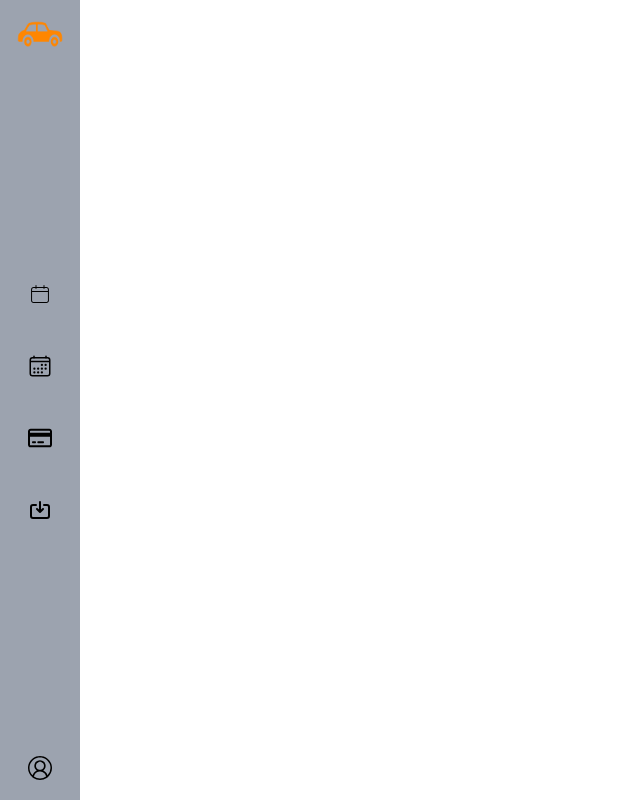
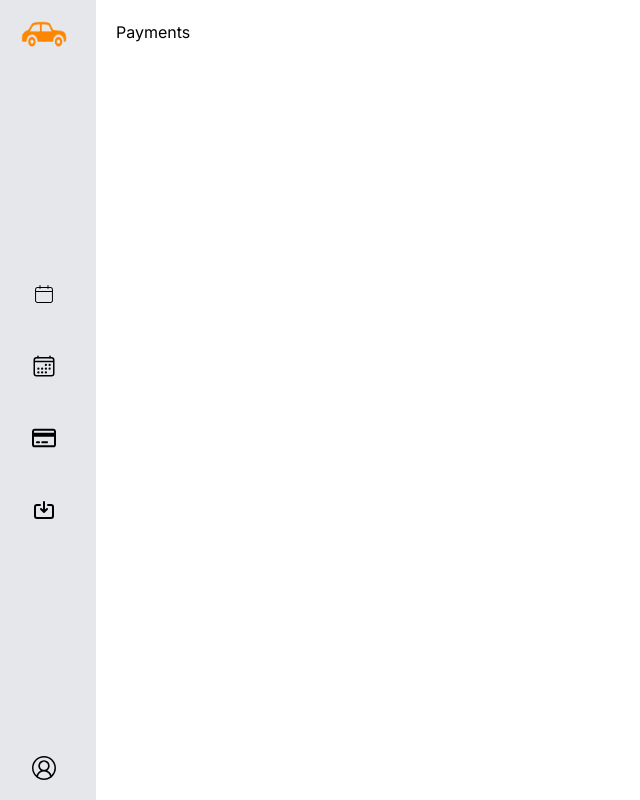
Before and after one commit to hamideghbali/cab-taxi, a Next.js app in the folder cab-booking/: page /payment in a window 1280 px wide. Shown: the whole page, without its empty margins (0-640 px from the left). Built offline with nearby package versions, Linux system fonts and the light colour scheme.

Commit message:
fix sidebar overlapping

```diff
--- a/cab-booking/package.json
+++ b/cab-booking/package.json
@@ -10,6 +10,7 @@
   },
   "dependencies": {
     "@googlemaps/js-api-loader": "^1.16.6",
+    "@radix-ui/react-label": "^2.0.2",
     "@radix-ui/react-slot": "^1.0.2",
     "@types/google.maps": "^3.55.8",
     "class-variance-authority": "^0.7.0",
--- a/cab-booking/src/app/account/page.tsx
+++ b/cab-booking/src/app/account/page.tsx
@@ -1,9 +1,3 @@
-import { SideBar } from "@/components/SideBar/SideBar"
-
-export default function Page () {
-  return (
-    <>
-    <SideBar />
-    </>
-  )
+export default function Page() {
+  return <div className="p-5">Account</div>;
 }
--- a/cab-booking/src/app/bookings/page.tsx
+++ b/cab-booking/src/app/bookings/page.tsx
@@ -1,9 +1,3 @@
-import { SideBar } from "@/components/SideBar/SideBar"
-
-export default function Page () {
-  return (
-    <>
-    <SideBar />
-    </>
-  )
+export default function Page() {
+  return <div className="p-5">Bookings</div>;
 }
--- a/cab-booking/src/app/layout.tsx
+++ b/cab-booking/src/app/layout.tsx
@@ -1,6 +1,7 @@
 import type { Metadata } from "next";
 import { Inter } from "next/font/google";
 import "./globals.css";
+import { SideBar } from "@/components/SideBar";
 
 const inter = Inter({ subsets: ["latin"] });
 
@@ -16,7 +17,10 @@ export default function RootLayout({
 }>) {
   return (
     <html lang="en">
-      <body className={inter.className}>{children}</body>
+      <body className={inter.className}>
+        <SideBar />
+        <main className="ml-24">{children}</main>
+      </body>
     </html>
   );
 }
--- a/cab-booking/src/app/page.tsx
+++ b/cab-booking/src/app/page.tsx
@@ -1,27 +1,18 @@
-import React, { useMemo } from 'react';
-import { SideBar } from "@/components/SideBar/SideBar"
-import dynamic from 'next/dynamic';
+import React, { useMemo } from "react";
+import { SideBar } from "@/components/SideBar/SideBar";
+import dynamic from "next/dynamic";
 
-const DEFAULT_CENTER = [38.907132, -77.036546]
+const DEFAULT_CENTER = [43.6532, -79.3832];
 
-export default function Page () {
+export default function Page() {
+  const Map = useMemo(
+    () =>
+      dynamic(() => import("@/components/Map/Map"), {
+        loading: () => <p>A map is loading</p>,
+        ssr: false,
+      }),
+    []
+  );
 
-  const Map = useMemo(() => dynamic(
-    () => import('@/components/Map/Map'),
-    {
-      loading: () => <p>A map is loading</p>,
-      ssr: false
-    }
-  ), [])
-
-  return (
-    <div className="flex">
-      <div className="w-100 h-screen overflow-y-auto fixed left-0 top-0 z-10">
-        {/* <SideBar /> */}
-      </div>
-      <div className="ml-100 overflow-hidden relative">
-        <Map position={DEFAULT_CENTER} zoom={10} />
-      </div>
-    </div>
-  )
+  return <Map position={DEFAULT_CENTER} zoom={10} />;
 }
--- a/cab-booking/src/app/payment/page.tsx
+++ b/cab-booking/src/app/payment/page.tsx
@@ -1,9 +1,3 @@
-import { SideBar } from "@/components/SideBar/SideBar"
-
-export default function Page () {
-  return (
-    <>
-    <SideBar />
-    </>
-  )
+export default function Page() {
+  return <div className="p-5">Payments</div>;
 }
--- a/cab-booking/src/app/saved-cabs/page.tsx
+++ b/cab-booking/src/app/saved-cabs/page.tsx
@@ -1,9 +1,3 @@
-import { SideBar } from "@/components/SideBar/SideBar"
-
-export default function Page () {
-  return (
-    <>
-    <SideBar />
-    </>
-  )
+export default function Page() {
+  return <div className="p-5">Saved-cabs</div>;
 }
--- a/cab-booking/src/components/Map/Map.tsx
+++ b/cab-booking/src/components/Map/Map.tsx
@@ -1,18 +1,18 @@
-'use client'
-import { MapContainer, Marker, TileLayer, Tooltip, Popup } from "react-leaflet"
-import "leaflet/dist/leaflet.css"
-import "leaflet-defaulticon-compatibility"
-import "leaflet-defaulticon-compatibility/dist/leaflet-defaulticon-compatibility.css"
+"use client";
+import { MapContainer, Marker, TileLayer, Tooltip, Popup } from "react-leaflet";
+import "leaflet/dist/leaflet.css";
+import "leaflet-defaulticon-compatibility";
+import "leaflet-defaulticon-compatibility/dist/leaflet-defaulticon-compatibility.css";
 
 export default function Map(props: any) {
-  const { position, zoom, className } = props
+  const { position, zoom, className } = props;
 
   return (
+    <div className="overflow-hidden">
       <MapContainer
         style={{
-        position: 'absolute',
-        height: '100vh',
-        width: '100vw',
+          height: "100vh",
+          width: "100vw",
         }}
         center={position}
         zoom={zoom}
@@ -28,5 +28,6 @@ export default function Map(props: any) {
           </Popup>
         </Marker>
       </MapContainer>
-  )
+    </div>
+  );
 }
--- a/cab-booking/src/components/SideBar/SideBar.tsx
+++ b/cab-booking/src/components/SideBar/SideBar.tsx
@@ -1,7 +1,7 @@
-"use client"
-import React, { useState } from 'react';
+"use client";
+import React, { useState } from "react";
 import cabLogo from "@/assets/cabLogo.png";
-import Image from 'next/image';
+import Image from "next/image";
 import { CiCalendar } from "react-icons/ci";
 import { IoCalendarOutline } from "react-icons/io5";
 import { FaRegCreditCard } from "react-icons/fa6";
@@ -15,15 +15,9 @@ import {
   CardHeader,
   CardTitle,
 } from "@/components/ui/card";
-import { Input } from "@/components/ui/input"
-import { Label } from "@/components/ui/label"
-import {
-    Popover,
-    PopoverContent,
-    PopoverTrigger,
-} from "@/components/ui/popover"
-import { Calendar } from "@/components/ui/calendar"
-import Link from 'next/link';
+import { Input } from "@/components/ui/input";
+import { Label } from "@/components/ui/label";
+import Link from "next/link";
 
 export const SideBar = () => {
   const [showCard, setShowCard] = useState(false);
@@ -36,38 +30,35 @@ export const SideBar = () => {
     setShowCard(false);
   };
 
-
   return (
+    <div className="overflow-y-auto fixed left-0 top-0 w-24 bg-gray-200">
       <aside className="flex h-screen">
-            <div className='flex flex-col justify-between items-center bg-gray-400 text-black p-4 py-5'>
-                <Image src={cabLogo} alt='cab logo' className='w-12 text-black' />
+        <div className="flex flex-col justify-between items-center text-black p-5 py-5">
+          <Link href="/">
+            <Image src={cabLogo} alt="cab logo" className="w-12 text-black" />
+          </Link>
           <div className="flex flex-col items-center gap-12 text-2xl flex-grow justify-center">
-                    <Link href='/'>
-                        <CiCalendar
-                            className="hover:text-gray-700"
-                        />
+            <Link href="/">
+              <span className="bg-red-500 d-block">
+                <CiCalendar className="hover:text-gray-700" />
+              </span>
             </Link>
-                    <Link href='/bookings'>
+            <Link href="/bookings">
               <IoCalendarOutline className=" hover:text-gray-700" />
             </Link>
-                    <Link href='/payment'>
+            <Link href="/payment">
               <FaRegCreditCard className=" hover:text-gray-700" />
             </Link>
-                    <Link href='/saved-cabs'>
+            <Link href="/saved-cabs">
               <HiOutlineSave className=" hover:text-gray-700" />
             </Link>
           </div>
-                <Link href='/account'>
-                    <VscAccount className='text-2xl hover:text-gray-700' />
+          <Link href="/account">
+            <VscAccount className="text-2xl hover:text-gray-700" />
           </Link>
         </div>
-            <div className="flex flex-grow">
-                <div className="flex flex-col items-center justify-center w-full">
-                    {/* Your map component goes here */}
-                </div>
-            </div>
         {showCard && (
-                <Card className='w-auto absolute right-0 z-10'>
+          <Card className="w-auto absolute right-0 z-10">
             <CardHeader>
               <CardTitle>Book a trip</CardTitle>
             </CardHeader>
@@ -75,11 +66,11 @@ export const SideBar = () => {
               <CardDescription>
                 <div className="flex flex-col sm:flex-row sm:gap-4">
                   <div className="flex flex-col gap-2">
-                                    {/* <Label htmlFor="email">DATE</Label> */}
+                    <Label htmlFor="email">DATE</Label>
                     <Input />
                   </div>
                   <div className="flex flex-col gap-2">
-                                    {/* <Label htmlFor="email">TIME(24 HOUR)</Label> */}
+                    <Label htmlFor="email">TIME(24 HOUR)</Label>
                     <Input />
                   </div>
                 </div>
@@ -91,5 +82,6 @@ export const SideBar = () => {
           </Card>
         )}
       </aside>
+    </div>
   );
 };
--- /dev/null
+++ b/cab-booking/src/components/SideBar/index.ts
@@ -0,0 +1 @@
+export { SideBar } from "./SideBar";
```
Also changed, not shown: 1 other file (tests, documents, lock files or other folders). Lines whose indentation alone changed are shown as unchanged.
